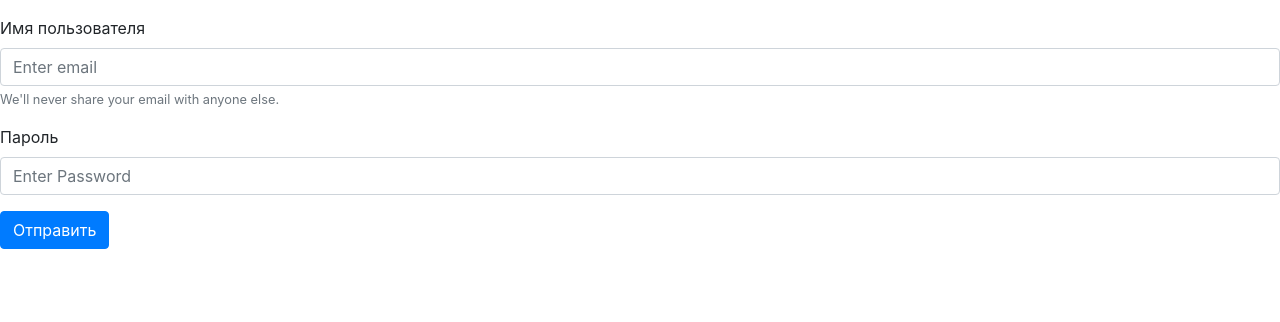
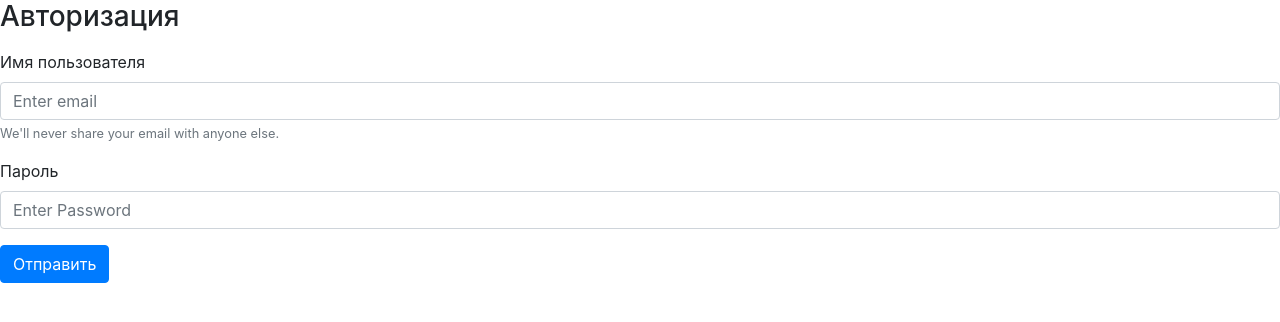
Before and after one commit to pgerasimov/books_search, a Flask app: page / in a window 1280 px wide. Shown: the top 322 px of the page. Run offline with Flask 2, Linux system fonts and the light colour scheme; some libraries are stand-ins or nearby versions.

Commit message:
add header

```diff
--- a/webapp/templates/login.html
+++ b/webapp/templates/login.html
@@ -1,6 +1,7 @@
 {% extends "base.html" %}
 
 {% block content %}
+<h3>Авторизация</h3>
 <form>
   <div class="form-group">
     {{ form.hidden_tag() }}
```
